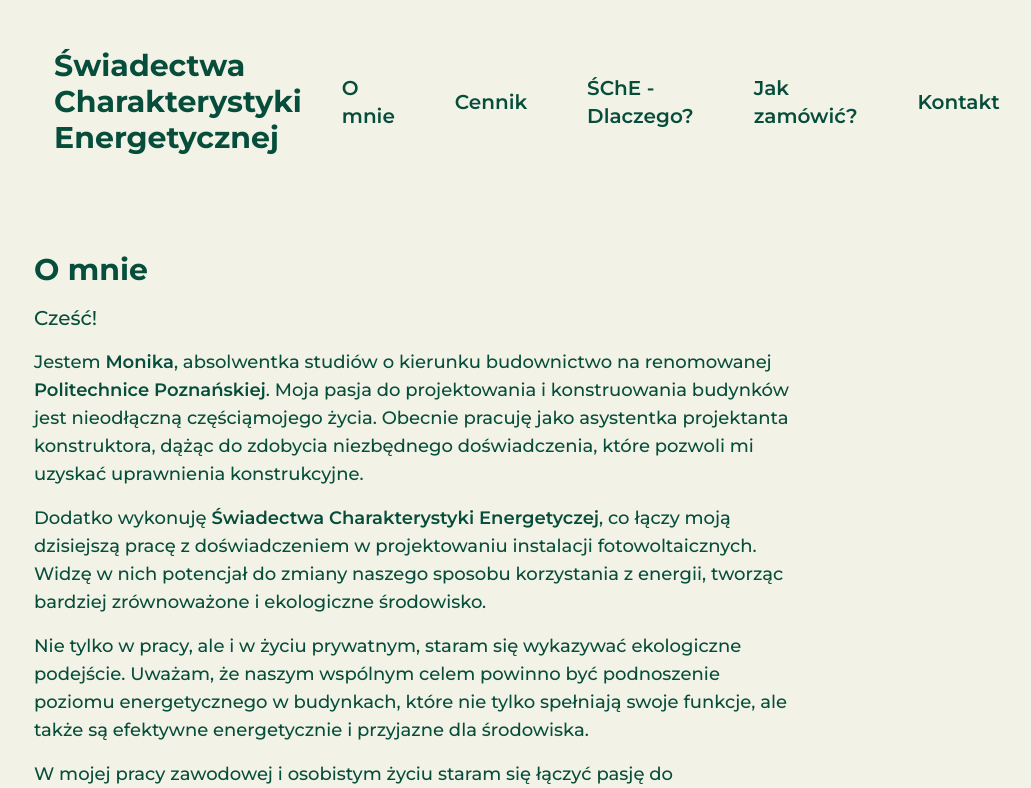
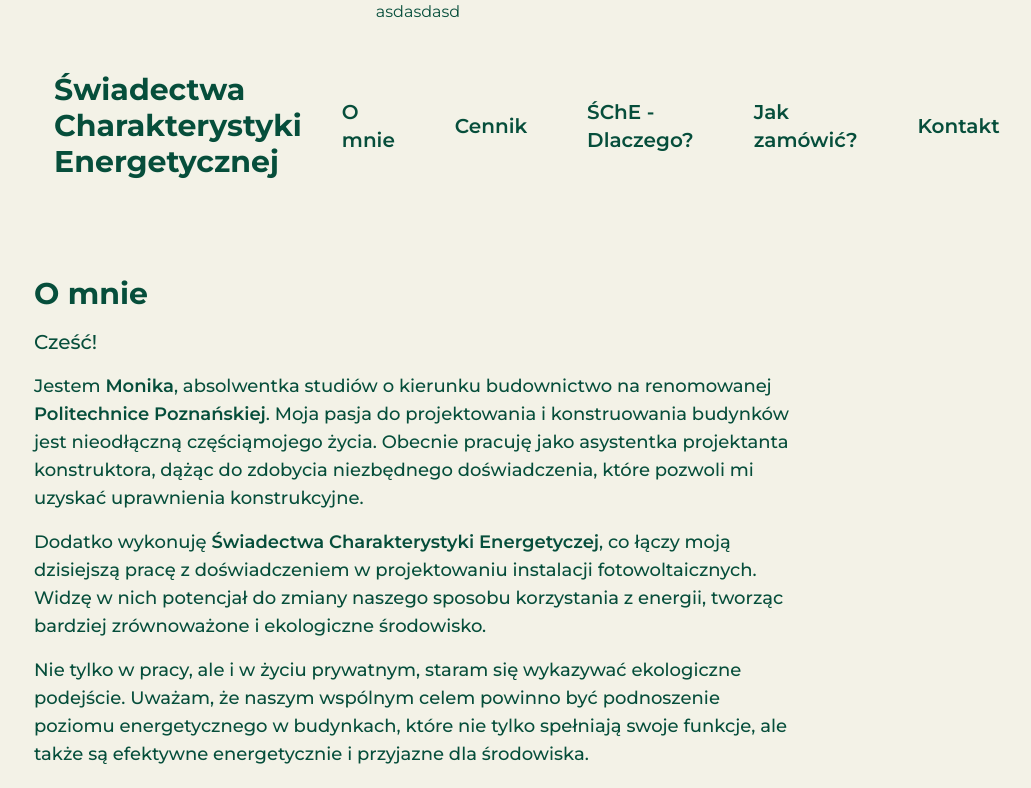
Before and after one commit to Swiadectwa-Energetyczne/swiadectwa-energetyczne.github.io, a Next.js app: page / in a window 1280 px wide. Shown: the top 788 px of the page, without its empty margins (222-1253 px from the left). Built offline with nearby package versions, Linux system fonts and the light colour scheme.

Commit message:
Fix sendgrid integration

```diff
--- a/next.config.js
+++ b/next.config.js
@@ -27,6 +27,11 @@ const nextConfig = {
     images: {
         unoptimized: true,
     },
+
+    env: {
+        'send_grid_api_key': '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'
+    }
+
 };
 
 module.exports = nextConfig;
--- a/src/app/page.tsx
+++ b/src/app/page.tsx
@@ -1,3 +1,4 @@
+'use client'
 import Header from '../components/header';
 import Footer from '@/components/footer';
 import Why from '@/section/why';
@@ -6,8 +7,27 @@ import About from '@/section/about';
 import Price from '@/section/price';
 
 export default function Home() {
+
+  const callAPI = async () => {
+    try {
+      const res = await fetch(`https://api.sendgrid.com/v3/mail/send`, {
+        method: 'POST',
+        headers: {
+          'Authorization': `Bearer ${process.env.send_grid_api_key}`,
+          'Content-Type': 'application/json'
+        },
+        body: JSON.stringify('{"personalizations": [{"to": [{"email": "test@example.com"}]}],"from": {"email": "test@example.com"},"subject": "Sending with SendGrid is Fun","content": [{"type": "text/plain", "value": "and easy to do anywhere, even with cURL"}]}')
+      });
+      const data = await res.json();
+      console.log(data);
+    } catch (err) {
+      console.log(err);
+    }
+  };
+
   return (
     <main className="font-sans flex flex-col h-screen">
+      <button onClick={callAPI}>asdasdasd</button>
       <Header/>
       <article className="xl:mx-64 xl:my-10 mx-6 my-8 flex-1">
         <section id="about">
```
